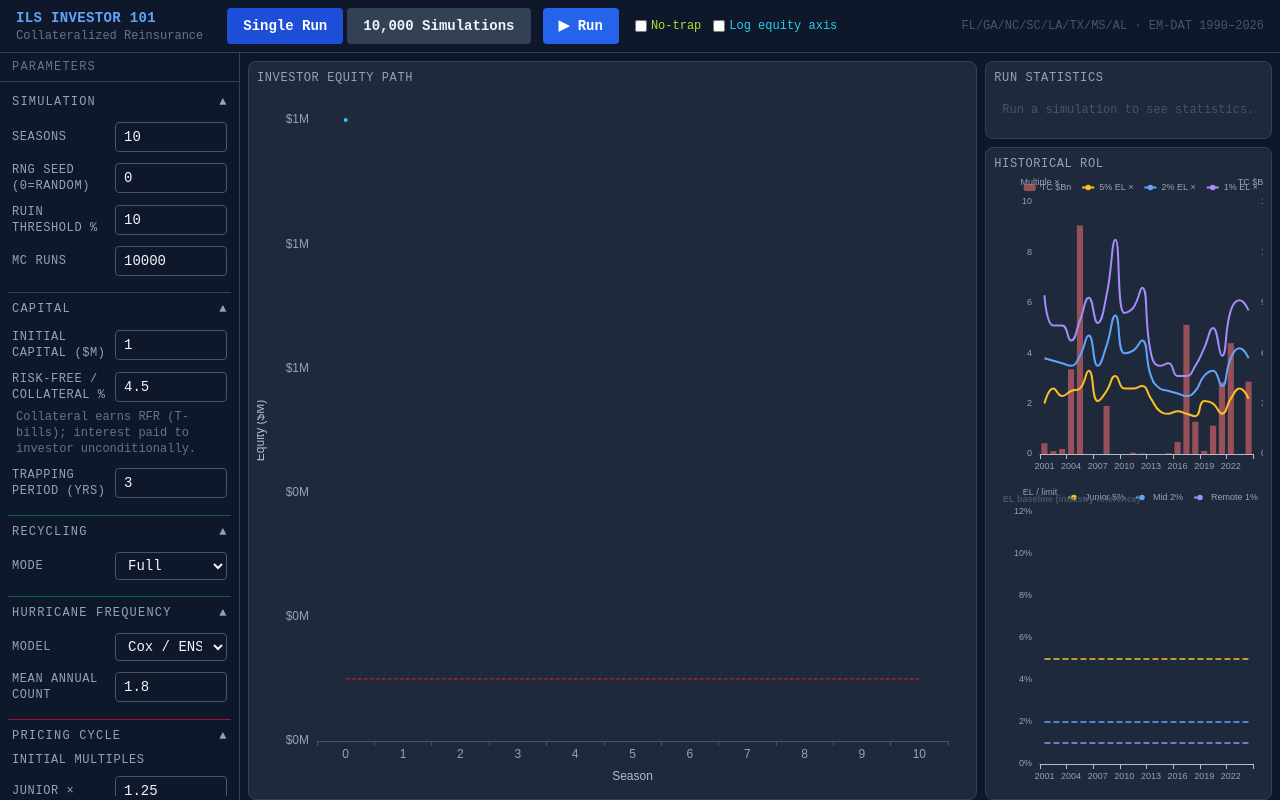
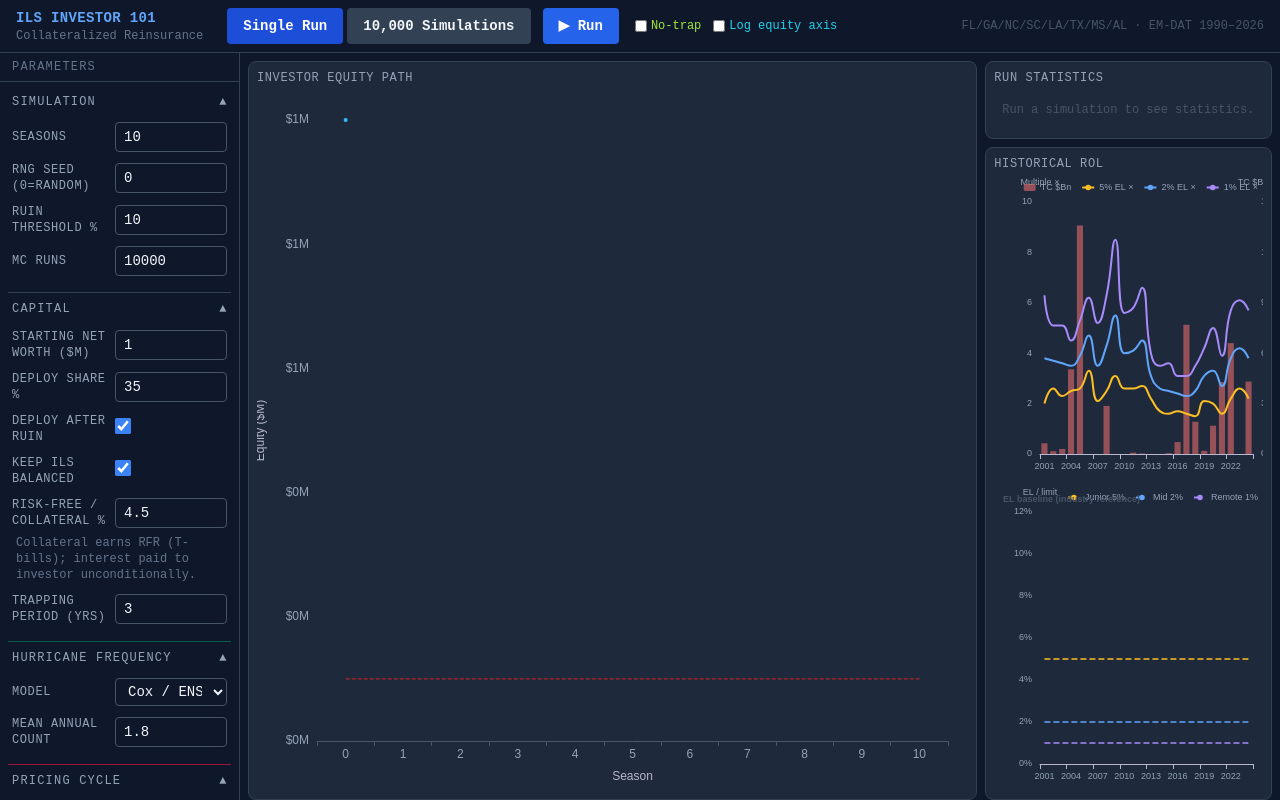
Before and after one commit to suhanovs/ils, a React (Vite) app: page / in a window 1280 px wide. Built offline with nearby package versions, Linux system fonts and the light colour scheme.

Commit message:
Model net-worth allocation with dynamic ILS deployment

```diff
--- a/src/components/ConfigPanel.tsx
+++ b/src/components/ConfigPanel.tsx
@@ -79,7 +79,6 @@ export function ConfigPanel({ config, onChange, disabled }: Props) {
   const pr  = config.pricing
   const po  = config.portfolio
   const ca  = config.capital
-  const rc  = config.recycling
   const sim = config.simulation
 
   return (
@@ -107,9 +106,21 @@ export function ConfigPanel({ config, onChange, disabled }: Props) {
 
       {/* ── CAPITAL ── */}
       <Section title="Capital" color="emerald">
-        <Row label="Initial capital ($M)">
+        <Row label="Starting net worth ($M)">
           <NumInput value={ca.initialCapitalMusd} min={0.1} step={0.5} disabled={d}
             onChange={(v) => onChange({ capital: { ...ca, initialCapitalMusd: v } })} />
+        </Row>
+        <Row label="Deploy share %">
+          <NumInput value={ca.deploymentFraction * 100} min={0} max={100} step={5} disabled={d}
+            onChange={(v) => onChange({ capital: { ...ca, deploymentFraction: v / 100 } })} />
+        </Row>
+        <Row label="Deploy after ruin">
+          <input type="checkbox" className="w-4 h-4 accent-blue-500" checked={ca.deployAfterRuin} disabled={d}
+            onChange={(e) => onChange({ capital: { ...ca, deployAfterRuin: e.target.checked } })} />
+        </Row>
+        <Row label="Keep ILS balanced">
+          <input type="checkbox" className="w-4 h-4 accent-blue-500" checked={ca.keepIlsBalanced} disabled={d}
+            onChange={(e) => onChange({ capital: { ...ca, keepIlsBalanced: e.target.checked } })} />
         </Row>
         <Row label="Risk-free / collateral %">
           <NumInput value={ca.riskFreeRate * 100} min={0} max={15} step={0.1} disabled={d}
@@ -122,21 +133,6 @@ export function ConfigPanel({ config, onChange, disabled }: Props) {
           <NumInput value={ca.trappingPeriodSeasons} min={1} max={5} step={1} disabled={d}
             onChange={(v) => onChange({ capital: { ...ca, trappingPeriodSeasons: v } })} />
         </Row>
-      </Section>
-
-      {/* ── RECYCLING ── */}
-      <Section title="Recycling" color="emerald">
-        <Row label="Mode">
-          <SelectInput value={rc.mode} disabled={d}
-            options={[{ val: 'full', label: 'Full' }, { val: 'partial', label: 'Partial' }]}
-            onChange={(v) => onChange({ recycling: { ...rc, mode: v } })} />
-        </Row>
-        {rc.mode === 'partial' && (
-          <Row label="Redeployment %">
-            <NumInput value={rc.redeploymentFraction * 100} min={10} max={100} step={5} disabled={d}
-              onChange={(v) => onChange({ recycling: { ...rc, redeploymentFraction: v / 100 } })} />
-          </Row>
-        )}
       </Section>
 
       {/* ── FREQUENCY ── */}
--- a/src/components/StatsPanel.tsx
+++ b/src/components/StatsPanel.tsx
@@ -81,7 +81,7 @@ function MCStats({ result, config }: { result: MCResult; config: SimConfig }) {
       <Stat label="Sharpe (median)" value={fmtN(result.sharpe)}
         color={result.sharpe > 1.3 ? 'text-emerald-400' : result.sharpe > 0.8 ? 'text-amber-400' : 'text-red-400'}
         sub="per-path" />
-      <Stat label="Initial capital" value={fmtM(config.capital.initialCapitalMusd)} />
+      <Stat label="Starting net worth" value={fmtM(config.capital.initialCapitalMusd)} />
     </div>
   )
 }
--- a/src/engine/config.ts
+++ b/src/engine/config.ts
@@ -111,8 +111,14 @@ export interface PortfolioConfig {
 // ── Capital & cashflow ────────────────────────────────────────────────────
 
 export interface CapitalConfig {
-  /** Investor starting wealth, USD millions */
+  /** Investor starting net worth, USD millions */
   initialCapitalMusd: number
+  /** Target share of total net worth allocated to ILS each season */
+  deploymentFraction: number
+  /** After ILS ruin threshold breach, continue redeploying target share */
+  deployAfterRuin: boolean
+  /** Harvest/transfer to keep ILS share near deploymentFraction */
+  keepIlsBalanced: boolean
   /**
    * Risk-free rate: earned on uninvested cash AND on full collateral in trust.
    * (Collateral is invested in T-bills at the risk-free rate; interest flows
@@ -230,6 +236,9 @@ export const DEFAULT_CONFIG: SimConfig = {
   },
   capital: {
     initialCapitalMusd: 1,
+    deploymentFraction: 0.35,
+    deployAfterRuin: true,
+    keepIlsBalanced: true,
     // Single rate: risk-free rate = collateral yield = interest on T-bill trust.
     riskFreeRate: 0.045,
     trappingPeriodSeasons: 3,
--- a/src/engine/simulator.ts
+++ b/src/engine/simulator.ts
@@ -30,7 +30,6 @@ import type { PricingState } from './pricingCycle'
 import { buildEventPool, computeSeasonTowerLosses } from './eventLoss'
 import { buildPortfolio } from './portfolio'
 import { settleSeason, processTrappedPositions, computeLiquidReturn } from './cashflow'
-import { decideDeployment } from './recycling'
 import type { SimConfig } from './config'
 import type {
   Cedent, Layer, SeasonRecord, TrappedPosition,
@@ -51,13 +50,17 @@ export function runPath(
   const pool  = buildEventPool(emdatPool)
 
   // Initial state
-  // We track liquid wealth and trapped separately; equity = liquid + trapped.
-  let liquidWealth:    number            = cfg.capital.initialCapitalMusd
+  // We track investor net worth in two buckets:
+  //  - safeWealth: not in ILS, cannot lose cat risk, earns RFR
+  //  - ilsLiquid + trapped: ILS capital at risk / in development trap
+  let safeWealth = cfg.capital.initialCapitalMusd * (1 - cfg.capital.deploymentFraction)
+  let ilsLiquid  = cfg.capital.initialCapitalMusd * cfg.capital.deploymentFraction
   let trapped:         TrappedPosition[] = []
   let pricingState:    PricingState      = initPricingState(cfg.pricing)
   let coxState:        CoxState          = 1   // start Neutral
   let prevSeasonLossMusd                = 0
-  let equity                             = liquidWealth  // for ruin check
+  let equity                             = safeWealth + ilsLiquid // for ruin check
+  let ilsRuined                          = false
 
   const ruinThreshold  = cfg.capital.initialCapitalMusd * cfg.simulation.ruinThresholdFraction
   const seasons:       SeasonRecord[] = []
@@ -70,15 +73,32 @@ export function runPath(
   }
 
   for (let s = 1; s <= cfg.simulation.nSeasons; s++) {
-    // ── 1. Release matured traps → add to liquid ─────────────────────────
+    // ── 1. Release matured traps → add to ILS liquid ─────────────────────
     const { released, stillTrapped } = processTrappedPositions(trapped, s, cfg.capital)
     trapped       = stillTrapped
-    liquidWealth += released   // matured collateral flows back to liquid
+    ilsLiquid += released
 
-    // ── 2. Decide deployment from current liquid wealth ───────────────────
-    const { availableCapital, cashKept } = decideDeployment(liquidWealth, trapped, cfg.recycling)
+    // ── 2. Rebalance target ILS allocation from total net worth ───────────
+    const trappedValue = trapped.reduce((a, p) => a + p.amountMusd, 0)
+    const ilsEquityStart = ilsLiquid + trappedValue
+    const totalNetWorth = safeWealth + ilsEquityStart
+    const canDeploy = cfg.capital.deployAfterRuin || !ilsRuined
+    const targetIlsEquity = canDeploy ? totalNetWorth * cfg.capital.deploymentFraction : 0
 
-    // ── 3. Build towers for this season ───────────────────────────────────
+    if (ilsEquityStart < targetIlsEquity) {
+      const topUp = Math.min(safeWealth, targetIlsEquity - ilsEquityStart)
+      safeWealth -= topUp
+      ilsLiquid += topUp
+    } else if (cfg.capital.keepIlsBalanced && ilsEquityStart > targetIlsEquity) {
+      const harvest = Math.min(ilsLiquid, ilsEquityStart - targetIlsEquity)
+      ilsLiquid -= harvest
+      safeWealth += harvest
+    }
+
+    // ── 3. Deploy all current ILS liquid into seasonal deals ───────────────
+    const availableCapital = Math.max(0, ilsLiquid)
+
+    // ── 4. Build towers for this season ───────────────────────────────────
     const marketState = {
       multiple: { ...pricingState.multiple },
       elLol: { ...pricingState.elLol },
@@ -95,18 +115,20 @@ export function runPath(
       allLayers.push(...tower)
     }
 
-    // ── 4. Build portfolio ─────────────────────────────────────────────────
+    // ── 5. Build portfolio ─────────────────────────────────────────────────
     const deals = buildPortfolio(rng, allLayers, availableCapital, cfg)
     if (deals.length === 0) {
-      // No capital to deploy — just hold cash
-      liquidWealth = liquidWealth * (1 + cfg.capital.riskFreeRate)
-      const trappedValue = trapped.reduce((a, p) => a + p.amountMusd, 0)
-      equity = liquidWealth + trappedValue
+      // No deals written: park ILS liquid into safe bucket for the season.
+      safeWealth += ilsLiquid
+      ilsLiquid = 0
+      safeWealth *= (1 + cfg.capital.riskFreeRate)
+      const trappedValueNow = trapped.reduce((a, p) => a + p.amountMusd, 0)
+      equity = safeWealth + trappedValueNow
       seasons.push(emptySeasonRecord(s, equity, pricingState))
       continue
     }
 
-    // ── 5–7. Events ────────────────────────────────────────────────────────
+    // ── 6–8. Events ────────────────────────────────────────────────────────
     const { count: eventCount, nextCoxState } = drawEventCount(rng, cfg.frequency, coxState)
     coxState = nextCoxState
 
@@ -134,19 +156,21 @@ export function runPath(
       }
     }
 
-    // ── 8. Settle deals ────────────────────────────────────────────────────
+    // ── 9. Settle deals ────────────────────────────────────────────────────
     const settlement = settleSeason(deals, layerLossFractions, ibnrDealIds, s, cfg.capital)
     trapped.push(...settlement.newTrappedPositions)
 
-    // ── 9. Compute equity = liquid + trapped ───────────────────────────────
-    //   liquid  = cash kept (earns risk-free) + immediate returns + already-released traps
-    //             Note: `released` was already added to liquidWealth in step 1,
-    //             so here we only process the new season's cashflows.
-    liquidWealth  = computeLiquidReturn(cashKept, settlement, 0, cfg.capital.riskFreeRate)
-    const trappedValue = trapped.reduce((a, p) => a + p.amountMusd, 0)
-    equity        = liquidWealth + trappedValue
+    // ── 10. Compute end-of-season buckets and equity ───────────────────────
+    // ILS liquid = only clean-deal returns; partial/IBNR remain trapped.
+    ilsLiquid = computeLiquidReturn(0, settlement, 0, cfg.capital.riskFreeRate)
+    safeWealth *= (1 + cfg.capital.riskFreeRate)
+    const trappedValueNow = trapped.reduce((a, p) => a + p.amountMusd, 0)
+    const ilsEquityEnd = ilsLiquid + trappedValueNow
+    equity = safeWealth + ilsEquityEnd
 
-    // ── 9b. Advance pricing cycle (AFTER recording the season's rates) ────
+    if (ilsEquityEnd <= ruinThreshold) ilsRuined = true
+
+    // ── 10b. Advance pricing cycle (AFTER recording the season's rates) ───
     // The multiple used THIS season is captured now; the updated multiple
     // is what cedents and investors will see NEXT season.
     const seasonLossMusd = events.reduce((sum, ev) => sum + ev.industryLossMusd, 0)
@@ -175,7 +199,7 @@ export function runPath(
     advancePricingState(pricingState, seasonLossMusd, prevSeasonLossMusd, hitStates, cfg.pricing)
     prevSeasonLossMusd = seasonLossMusd
 
-    // ── 10. Record ────────────────────────────────────────────────────────
+    // ── 11. Record ────────────────────────────────────────────────────────
     const record: SeasonRecord = {
       season:         s,
       equity:         Math.max(0, equity),
@@ -194,7 +218,7 @@ export function runPath(
     }
     seasons.push(record)
 
-    // ── 11. Ruin check ────────────────────────────────────────────────────
+    // ── 12. Ruin check (total net worth) ──────────────────────────────────
     if (equity <= ruinThreshold) {
       // Fill remaining seasons as 0 equity (ruined)
       for (let r = s + 1; r <= cfg.simulation.nSeasons; r++) {
```
